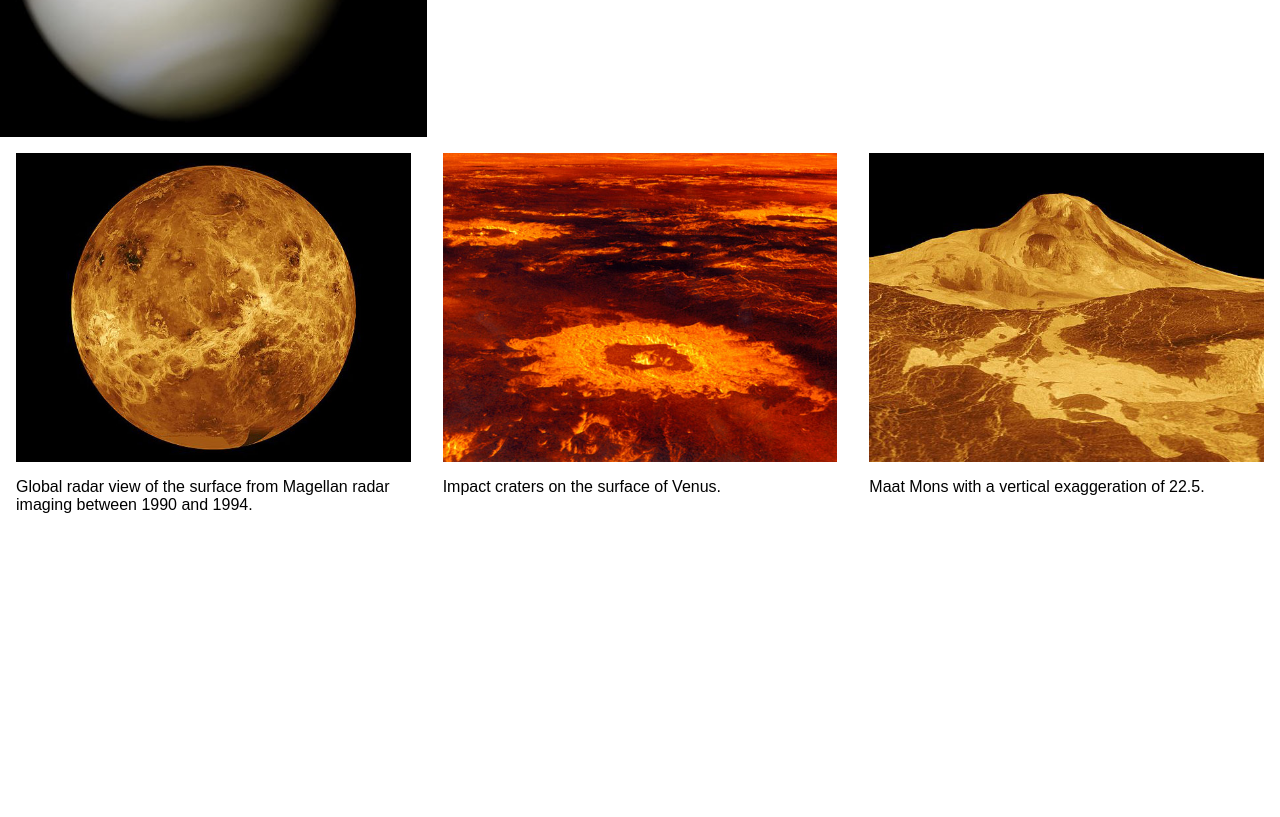
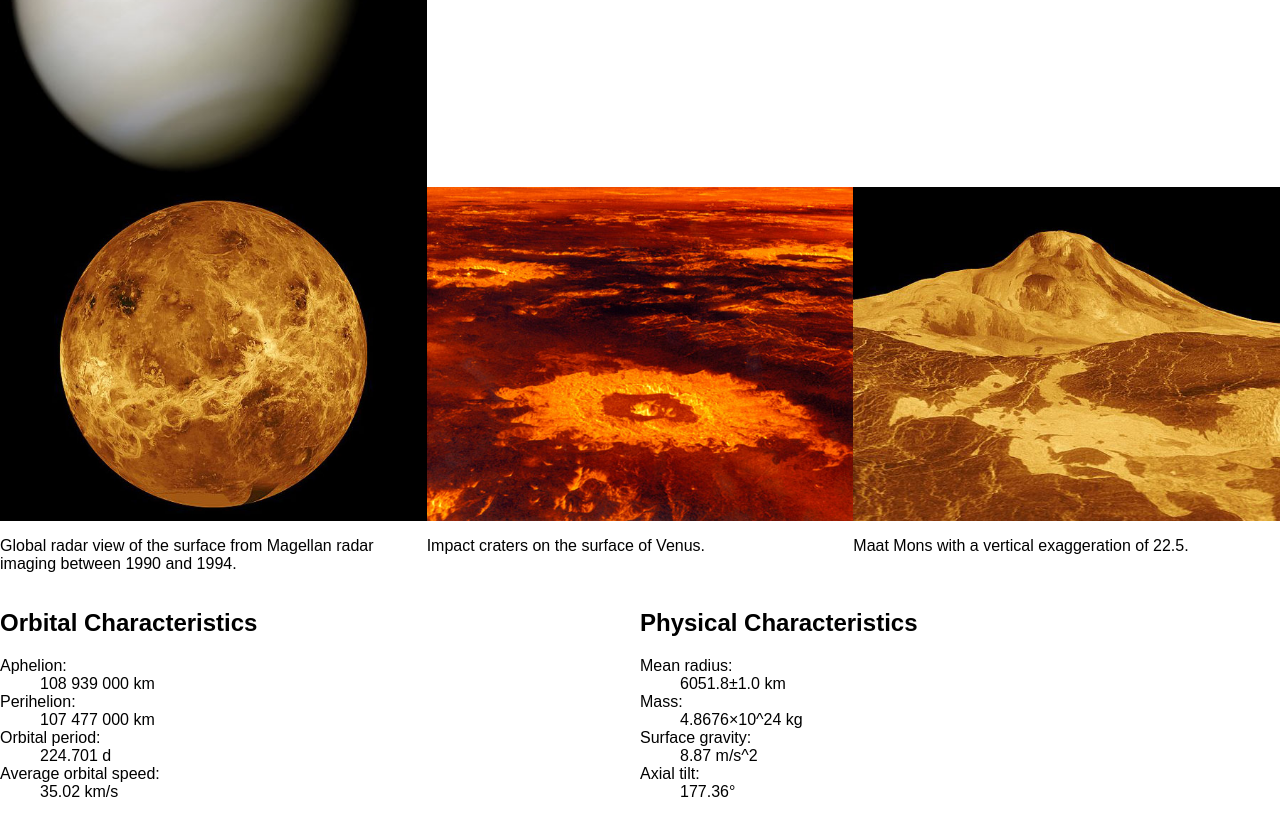
Before and after one commit to JamAbalos/planet-website, a plain HTML site: page index.html in a window 1280 px wide. Shown: the part 340-1157 px from the top of the page. Before the commit the page ends 886 px from the top, so only its background shows below. Drawn offline with Linux system fonts and the light colour scheme.

Commit message:
added more content to index.html

```diff
--- a/index.html
+++ b/index.html
@@ -3,6 +3,7 @@
 <head>
 	<meta charset="UTF-8">
 	<title>Planet Website</title>
+	<link href="css/typography.css" rel="stylesheet">
 	<link href="css/grid.css" rel="stylesheet">
 	<link href="css/main.css" rel="stylesheet">
 	<meta name="handheldfriendly" content="true">
@@ -20,6 +21,8 @@
     </ul>
 </nav>
 
+<p>Venus, the second planet in the Solar System.</p>
+
 <div class="grid">
 	<div class="unit sx-1 s-1 m-1-2 l-1-3">
 		<img class="img-flex" src="images/venus.jpg" alt="Venus">
@@ -31,19 +34,48 @@
 </div>
 
 <div class="grid">
-	<div class="unit gutter sx-1 s-1 m-1-3 l-1-3">
+	<div class="unit sx-1 s-1 m-1-3 l-1-3">
 		<img class="img-flex" src="images/venus-1.jpg" alt="Venus">
 		<p>Global radar view of the surface from Magellan radar imaging between 1990 and 1994.</p>
 	</div>
-	<div class="unit gutter sx-1 s-1-2 m-1-3 l-1-3">
+	<div class="unit sx-1 s-1-2 m-1-3 l-1-3">
 		<img class="img-flex" src="images/venus-2.jpg" alt="Venus">
 		<p>Impact craters on the surface of Venus.</p>
 	</div>
-	<div class="unit gutter sx-1 s-1-2 m-1-3 l-1-3">
+	<div class="unit sx-1 s-1-2 m-1-3 l-1-3">
 		<img class="img-flex" src="images/venus-3.jpg" alt="Venus">
 		<p>Maat Mons with a vertical exaggeration of 22.5.</p>
 	</div>
 </div>
 
+<div class="grid">
+	<div class="unit sx-1 s-1 m-1-2 l-1-2">
+		<h2>Orbital Characteristics</h2>
+		<dl>
+			<dt>Aphelion:</dt>
+			<dd>108 939 000 km</dd>
+			<dt>Perihelion:</dt>
+			<dd>107 477 000 km</dd>
+			<dt>Orbital period:</dt>
+			<dd>224.701 d</dd>
+			<dt>Average orbital speed:</dt>
+			<dd>35.02 km/s</dd>
+		</dl>
+	</div>
+	<div class="unit sx-1 s-1 m-1-2 l-1-2">
+		<h2>Physical Characteristics</h2>
+		<dl>
+			<dt>Mean radius:</dt>
+			<dd>6051.8±1.0 km</dd>
+			<dt>Mass:</dt>
+			<dd>4.8676×10^24 kg</dd>
+			<dt>Surface gravity:</dt>
+			<dd>8.87 m/s^2</dd>
+			<dt>Axial tilt:</dt>
+			<dd>177.36°</dd>
+		</dl>
+	</div>
+</div>
+
 </body>
 </html>
```
